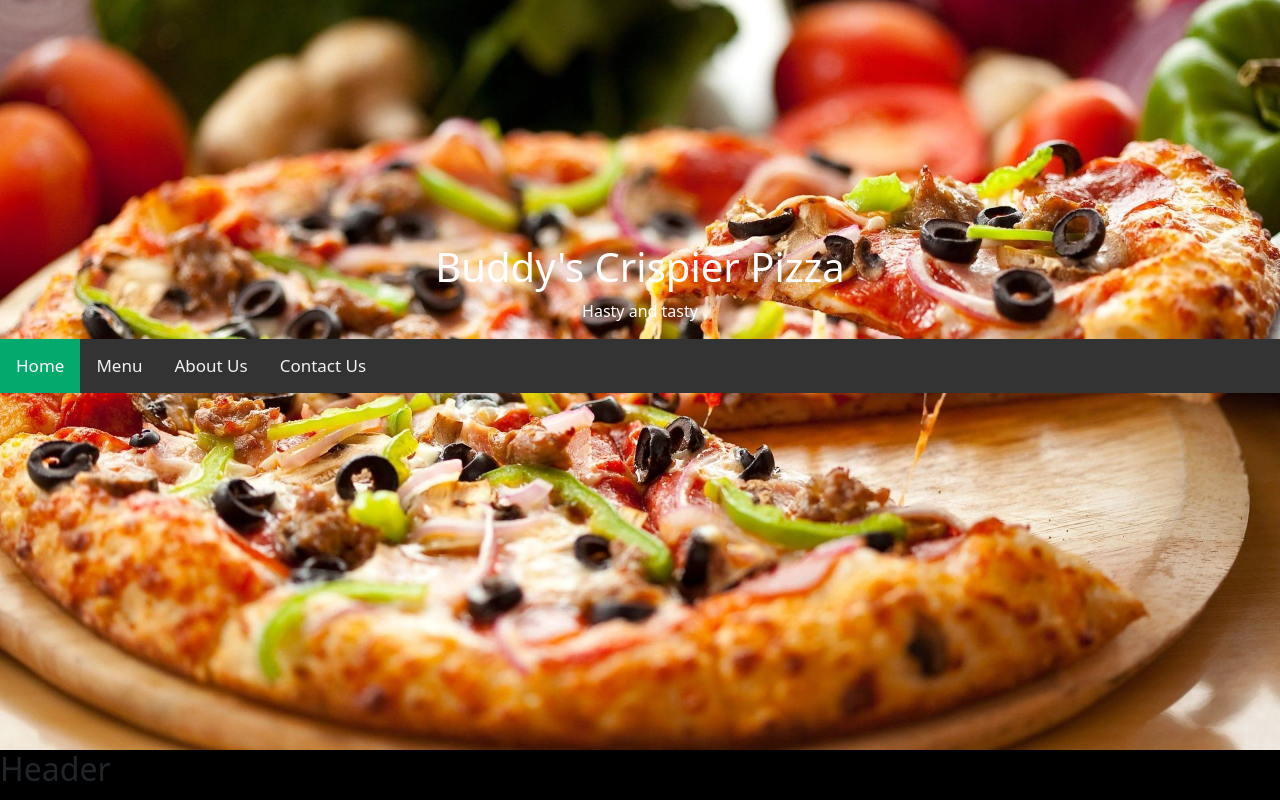
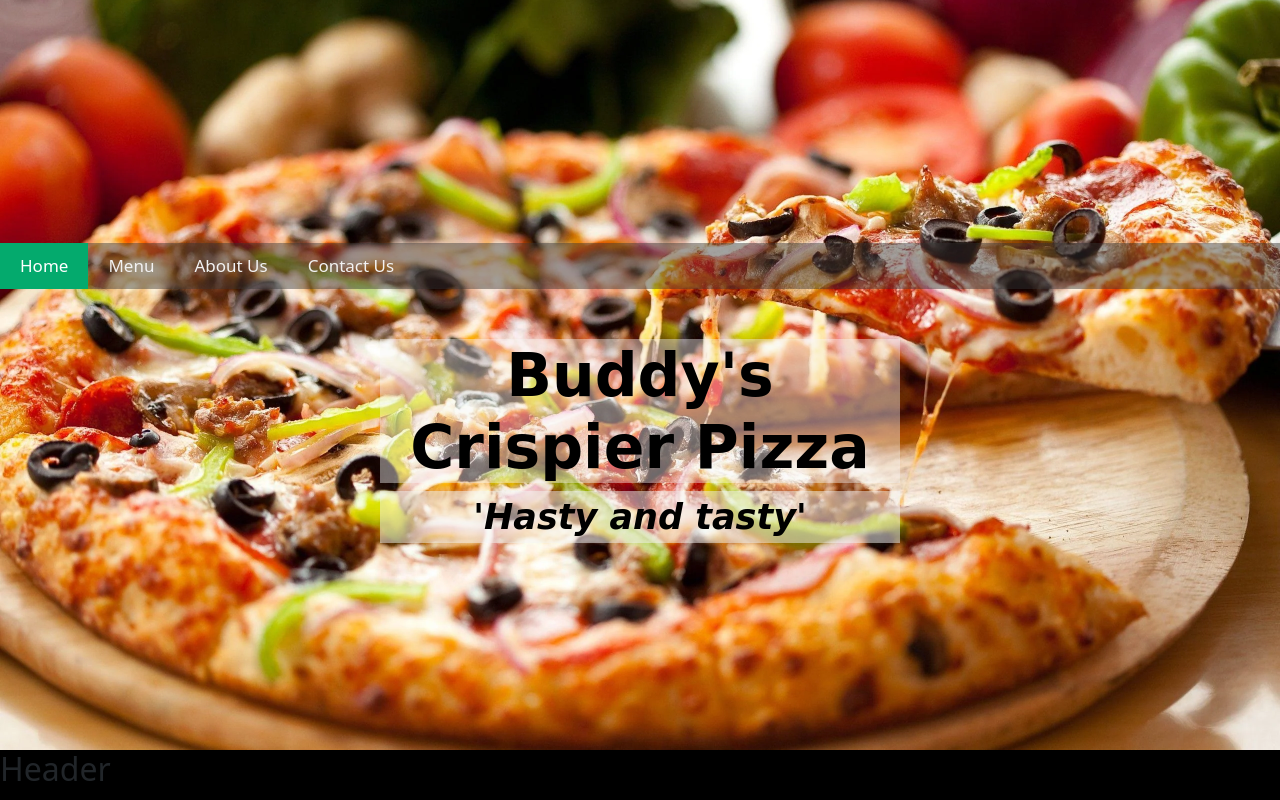
Before and after one commit to CosBett/Buddy-s-Crispier-Pizza, a plain HTML site: page index.html in a window 1280 px wide. Shown: the top 800 px of the page. Drawn offline with nearby package versions, Linux system fonts and the light colour scheme; a web font is replaced by a local one.

Commit message:
style landing page heading

```diff
--- a/css/styles.css
+++ b/css/styles.css
@@ -36,6 +36,26 @@ body{
   text-align: center;
   padding-top:19%;
 }
+#heading{
+  font-family: 'Abril Fatface', cursive;
+  font-size: 60px;
+  font-weight: 900;
+  color:black;
+  background-color:rgba(245, 245, 245, 0.425);
+  margin-left: 380px;
+  margin-right: 380px;
+  margin-top: 50px;
+}
+#slogan{
+  font-family: 'Kaushan Script', cursive;
+  font-style: italic;
+  font-size: 35px;
+  font-weight: 600;
+  color:black;
+  background-color:rgba(245, 245, 245, 0.5);
+  margin-left: 380px;
+  margin-right: 380px;
+}
 /* #customer{
   background-image: url(../images/customer-bg.jpg);
   background-position: center center;
@@ -47,14 +67,14 @@ body{
 } */
 .topnav {
   overflow: hidden;
-  background-color:#333;
+  background-color:rgba(51, 51, 51, 0.452);
 }
 .topnav a {
-  float: left;
+  float:left;
   display: block;
   color: #f2f2f2;
   text-align: center;
-  padding: 14px 16px;
+  padding: 10px 20px;
   text-decoration: none;
   font-size: 17px;
 }
@@ -97,6 +117,7 @@ body{
   color: white;
   text-align: center;
   padding-top:19%;
+}
 @media screen and (max-width: 600px) {
   .topnav a:not(:first-child) {display: none;}
   .topnav a.icon {
--- a/index.html
+++ b/index.html
@@ -11,14 +11,12 @@
   <link href="https://fonts.googleapis.com/css2?family=Aclonica&family=DM+Serif+Display&family=Niconne&family=Passion+One&family=Patrick+Hand&family=Righteous&family=Ultra&display=swap" rel="stylesheet">
   <link href="./css/styles.css" rel="stylesheet">
   <link href="https://cdnjs.cloudflare.com/ajax/libs/font-https://www.w3schools.com/howto/tryit.asp?filename=tryhow_js_topnav#homeawesome/4.7.0/css/font-awesome.min.css">
+  <link rel="stylesheet" href="https://cdnjs.cloudflare.com/ajax/libs/font-awesome/4.7.0/css/font-awesome.min.css">
   <title>Buddy's Crispier Pizza</title>
 </head>
 <body>
   <div class="grid-container">
     <div class="landing-pg" id="home">
-      <!-- <img src="./images/logo.jpg" alt="logo image" id="logo"> -->
-      <h1>Buddy's Crispier Pizza</h1>
-      <p>Hasty and tasty</p>
       <div class="topnav" id="myTopnav">
         <a href="#home" class="active">Home</a>
         <a href="#menu">Menu</a>
@@ -28,6 +26,9 @@
           <i class="fa fa-bars"></i>
         </a>
       </div>
+        <!-- <img src="./images/logo.jpg" alt="logo image" id="logo"> -->
+        <h1 id="heading">Buddy's Crispier Pizza</h1>
+        <p id="slogan">'Hasty and tasty'</p>
     </div>
       <div class="header">
         <h2>Header</h2>
```
